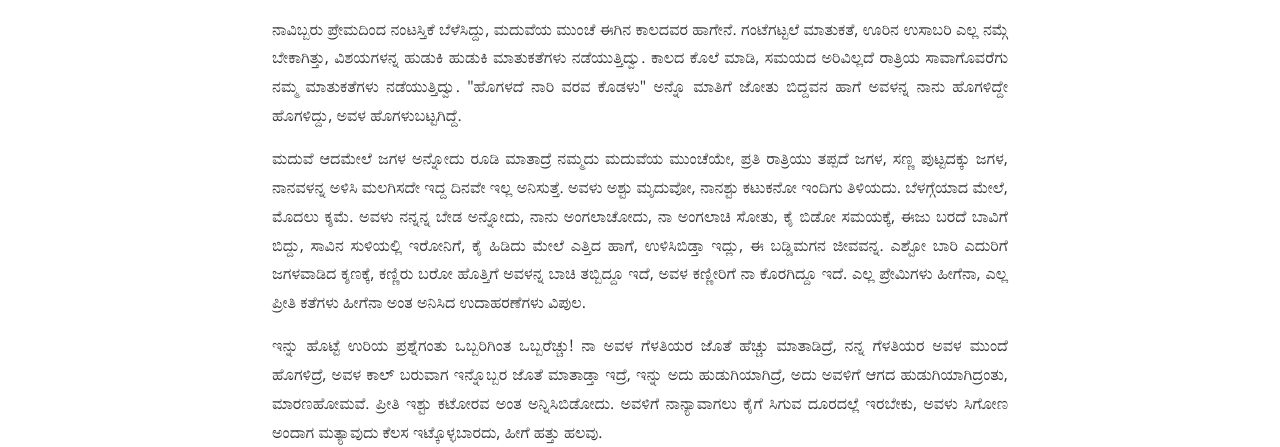
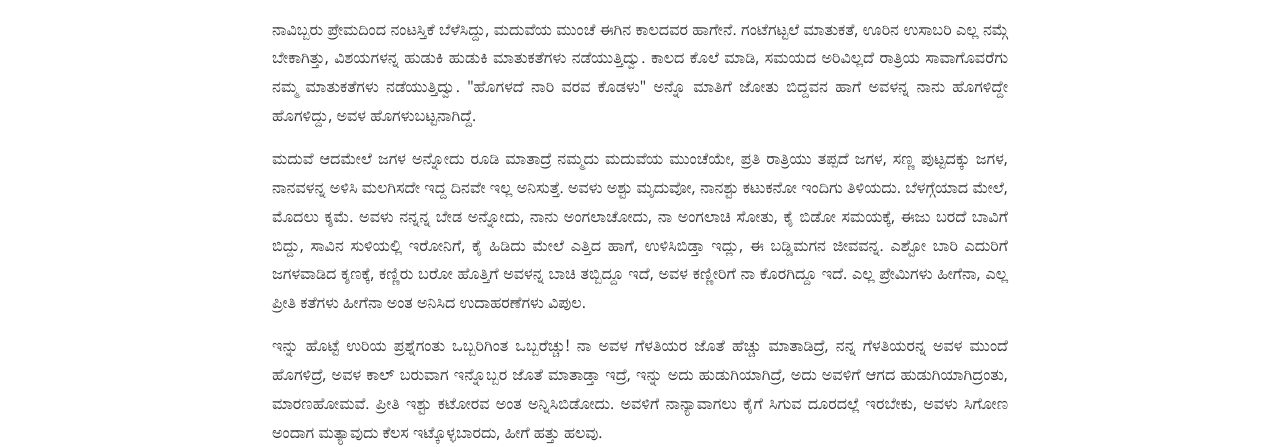
Before and after one commit to bencentra/centrarium, a Jekyll site: the page built from _posts/2019-04-19-nenapugala-maatu-madhura.markdown, in a window 1280 px wide and 900 px high, scrolled down 517 px. Shown: the part 242-689 px from the top of the window. Built offline with Jekyll 4.4.1, drawn with Linux system fonts in a browser that asks for light colours; nearby versions of some CDN libraries; comment, search, counter and statistics services are not loaded; a style sheet for code colours, icons or effects is not loaded.

Commit message:
Update 2019-04-19-nenapugala-maatu-madhura.markdown

```diff
--- a/_posts/2019-04-19-nenapugala-maatu-madhura.markdown
+++ b/_posts/2019-04-19-nenapugala-maatu-madhura.markdown
@@ -13,11 +13,11 @@
 
 <p align ="justify">ಅವಳ ನೆನಪುಗಳೆ ಹಾಗೆ, ಹುಣಸೆಹಣ್ಣಿಗೆ ಉಪ್ಪು ಹುಳಿ ಕಾರದ ಜೊತೆ ಸವಿಯಾಗಿರೋಕೆ ಬೆಲ್ಲದ ಜೊತೆ ಕುಟ್ಟುಣುಸೆ ಮಾಡಿ ತಿಂದಶ್ಟೆ ಚೆಂದ. ಮದುವೆಯಾಗಿ ವರ್ಶಗಳು ಉರುಳಿವೆ, ಅದೆಶ್ಟು ಸೊಗಸಾದ ನೆನಪುಗಳು ಬಿತ್ತಿದ್ದಾವೆ. ನೆನೆದ ಪ್ರತಿ ಕ್ಶಣ, ಮುದ, ಮುಕದ ಮೇಲೆ ನಗು. ಪಕ್ಕ ಕೂತವ್ನು ಮುಕ ನೋಡಿದ್ರೆ ಯಾವೋನೊ ತಿಕ್ಲ ಅಂದ್ಕೊಬೇಕು, ಹಾಗೆ.</p><!--more-->
 
-<p align ="justify">ನಾವಿಬ್ಬರು ಪ್ರೇಮದಿಂದ ನಂಟಸ್ತಿಕೆ ಬೆಳೆಸಿದ್ದು, ಮದುವೆಯ ಮುಂಚೆ ಈಗಿನ ಕಾಲದವರ ಹಾಗೇನೆ. ಗಂಟೆಗಟ್ಟಲೆ ಮಾತುಕತೆ, ಊರಿನ ಉಸಾಬರಿ ಎಲ್ಲ ನಮ್ಗೆ ಬೇಕಾಗಿತ್ತು, ವಿಶಯಗಳನ್ನ ಹುಡುಕಿ ಹುಡುಕಿ ಮಾತುಕತೆಗಳು ನಡೆಯುತ್ತಿದ್ವು. ಕಾಲದ ಕೊಲೆ ಮಾಡಿ, ಸಮಯದ ಅರಿವಿಲ್ಲದೆ ರಾತ್ರಿಯ ಸಾವಾಗೊವರೆಗು ನಮ್ಮ ಮಾತುಕತೆಗಳು ನಡೆಯುತ್ತಿದ್ವು. "ಹೊಗಳದೆ ನಾರಿ ವರವ ಕೊಡಳು" ಅನ್ನೊ ಮಾತಿಗೆ ಜೋತು ಬಿದ್ದವನ ಹಾಗೆ ಅವಳನ್ನ ನಾನು ಹೊಗಳಿದ್ದೇ ಹೊಗಳಿದ್ದು, ಅವಳ ಹೊಗಳುಬಟ್ಟಗಿದ್ದೆ.</p>
+<p align ="justify">ನಾವಿಬ್ಬರು ಪ್ರೇಮದಿಂದ ನಂಟಸ್ತಿಕೆ ಬೆಳೆಸಿದ್ದು, ಮದುವೆಯ ಮುಂಚೆ ಈಗಿನ ಕಾಲದವರ ಹಾಗೇನೆ. ಗಂಟೆಗಟ್ಟಲೆ ಮಾತುಕತೆ, ಊರಿನ ಉಸಾಬರಿ ಎಲ್ಲ ನಮ್ಗೆ ಬೇಕಾಗಿತ್ತು, ವಿಶಯಗಳನ್ನ ಹುಡುಕಿ ಹುಡುಕಿ ಮಾತುಕತೆಗಳು ನಡೆಯುತ್ತಿದ್ವು. ಕಾಲದ ಕೊಲೆ ಮಾಡಿ, ಸಮಯದ ಅರಿವಿಲ್ಲದೆ ರಾತ್ರಿಯ ಸಾವಾಗೊವರೆಗು ನಮ್ಮ ಮಾತುಕತೆಗಳು ನಡೆಯುತ್ತಿದ್ವು. "ಹೊಗಳದೆ ನಾರಿ ವರವ ಕೊಡಳು" ಅನ್ನೊ ಮಾತಿಗೆ ಜೋತು ಬಿದ್ದವನ ಹಾಗೆ ಅವಳನ್ನ ನಾನು ಹೊಗಳಿದ್ದೇ ಹೊಗಳಿದ್ದು, ಅವಳ ಹೊಗಳುಬಟ್ಟನಾಗಿದ್ದೆ.</p>
 
 <p align ="justify">ಮದುವೆ ಆದಮೇಲೆ ಜಗಳ ಅನ್ನೋದು ರೂಡಿ ಮಾತಾದ್ರೆ ನಮ್ಮದು ಮದುವೆಯ ಮುಂಚೆಯೇ, ಪ್ರತಿ ರಾತ್ರಿಯು ತಪ್ಪದೆ ಜಗಳ, ಸಣ್ಣ ಪುಟ್ಟದಕ್ಕು ಜಗಳ, ನಾನವಳನ್ನ ಅಳಿಸಿ ಮಲಗಿಸದೇ ಇದ್ದ ದಿನವೇ ಇಲ್ಲ ಅನಿಸುತ್ತೆ. ಅವಳು ಅಶ್ಟು ಮೃದುವೋ, ನಾನಶ್ಟು ಕಟುಕನೋ ಇಂದಿಗು ತಿಳಿಯದು. ಬೆಳಗ್ಗೆಯಾದ ಮೇಲೆ, ಮೊದಲು ಕ್ಶಮೆ. ಅವಳು ನನ್ನನ್ನ ಬೇಡ ಅನ್ನೋದು, ನಾನು ಅಂಗಲಾಚೋದು, ನಾ ಅಂಗಲಾಚಿ ಸೋತು, ಕೈ ಬಿಡೋ ಸಮಯಕ್ಕೆ, ಈಜು ಬರದೆ ಬಾವಿಗೆ ಬಿದ್ದು, ಸಾವಿನ ಸುಳಿಯಲ್ಲಿ ಇರೋನಿಗೆ, ಕೈ ಹಿಡಿದು ಮೇಲೆ ಎತ್ತಿದ ಹಾಗೆ, ಉಳಿಸಿಬಿಡ್ತಾ ಇದ್ಲು, ಈ ಬಡ್ಡಿಮಗನ ಜೀವವನ್ನ. ಎಶ್ಟೋ ಬಾರಿ ಎದುರಿಗೆ ಜಗಳವಾಡಿದ ಕ್ಶಣಕ್ಕೆ, ಕಣ್ಣಿರು ಬರೋ ಹೊತ್ತಿಗೆ ಅವಳನ್ನ ಬಾಚಿ ತಬ್ಬಿದ್ದೂ ಇದೆ, ಅವಳ ಕಣ್ಣೀರಿಗೆ ನಾ ಕೊರಗಿದ್ದೂ ಇದೆ. ಎಲ್ಲ ಪ್ರೇಮಿಗಳು ಹೀಗೆನಾ, ಎಲ್ಲ ಪ್ರೀತಿ ಕತೆಗಳು ಹೀಗೆನಾ ಅಂತ ಅನಿಸಿದ ಉದಾಹರಣೆಗಳು ವಿಪುಲ.</p>
 
-<p align ="justify">ಇನ್ನು ಹೊಟ್ಟೆ ಉರಿಯ ಪ್ರಶ್ನೆಗಂತು ಒಬ್ಬರಿಗಿಂತ ಒಬ್ಬರೆಚ್ಚು! ನಾ ಅವಳ ಗೆಳತಿಯರ ಜೊತೆ ಹೆಚ್ಚು ಮಾತಾಡಿದ್ರೆ, ನನ್ನ ಗೆಳತಿಯರ ಅವಳ‌ ಮುಂದೆ ಹೊಗಳಿದ್ರೆ, ಅವಳ ಕಾಲ್ ಬರುವಾಗ ಇನ್ನೊಬ್ಬರ ಜೊತೆ ಮಾತಾಡ್ತಾ ಇದ್ರೆ, ಇನ್ನು ಅದು ಹುಡುಗಿಯಾಗಿದ್ರೆ, ಅದು ಅವಳಿಗೆ ಆಗದ ಹುಡುಗಿಯಾಗಿದ್ರಂತು, ಮಾರಣಹೋಮವೆ. ಪ್ರೀತಿ ಇಶ್ಟು ಕಟೋರವ ಅಂತ ಅನ್ನಿಸಿಬಿಡೋದು. ಅವಳಿಗೆ ನಾನ್ಯಾವಾಗಲು ಕೈಗೆ ಸಿಗುವ ದೂರದಲ್ಲೆ ಇರಬೇಕು, ಅವಳು ಸಿಗೋಣ ಅಂದಾಗ ಮತ್ಯಾವುದು ಕೆಲಸ ಇಟ್ಕೊಳ್ಳಬಾರದು, ಹೀಗೆ ಹತ್ತು ಹಲವು.</p>
+<p align ="justify">ಇನ್ನು ಹೊಟ್ಟೆ ಉರಿಯ ಪ್ರಶ್ನೆಗಂತು ಒಬ್ಬರಿಗಿಂತ ಒಬ್ಬರೆಚ್ಚು! ನಾ ಅವಳ ಗೆಳತಿಯರ ಜೊತೆ ಹೆಚ್ಚು ಮಾತಾಡಿದ್ರೆ, ನನ್ನ ಗೆಳತಿಯರನ್ನ ಅವಳ‌ ಮುಂದೆ ಹೊಗಳಿದ್ರೆ, ಅವಳ ಕಾಲ್ ಬರುವಾಗ ಇನ್ನೊಬ್ಬರ ಜೊತೆ ಮಾತಾಡ್ತಾ ಇದ್ರೆ, ಇನ್ನು ಅದು ಹುಡುಗಿಯಾಗಿದ್ರೆ, ಅದು ಅವಳಿಗೆ ಆಗದ ಹುಡುಗಿಯಾಗಿದ್ರಂತು, ಮಾರಣಹೋಮವೆ. ಪ್ರೀತಿ ಇಶ್ಟು ಕಟೋರವ ಅಂತ ಅನ್ನಿಸಿಬಿಡೋದು. ಅವಳಿಗೆ ನಾನ್ಯಾವಾಗಲು ಕೈಗೆ ಸಿಗುವ ದೂರದಲ್ಲೆ ಇರಬೇಕು, ಅವಳು ಸಿಗೋಣ ಅಂದಾಗ ಮತ್ಯಾವುದು ಕೆಲಸ ಇಟ್ಕೊಳ್ಳಬಾರದು, ಹೀಗೆ ಹತ್ತು ಹಲವು.</p>
 
 <p align ="justify">ಇನ್ನು ನಾ ಗಂಡಾಗಿ ಅದೆಶ್ಟು ಉರ್ಕೋತಾ ಇದ್ನೋ. ನನ್ನ ಬಾಳಿಗೂ ಸ್ವಲ್ಪ ನಾಚಿಕೆ ಆಗ್ಬೇಕು. ಊಟಕ್ಕೆ ಬಂದ್ರೆ ನನ್ನ ಜೊತೆಗೆ ಬರಬೇಕು, ನನ್ನ ಹತ್ರವೇ ಕೂರಬೇಕು, ನನ್ನ ಗೆಳೆಯರನ್ನ ಮಾತಾಡಿಸೋದು ತಪ್ಪನ್ನಿಸ್ಸದೆ ಇದ್ರು, ಅವರ ಜೊತೆ ಅವಳ ಆತ್ಮಿಯ ಮಾತುಕತೆ ಎದೆಯಲ್ಲಿ ಕೊಳ್ಳಿ ಇಟ್ಟಾಗಿರೋದು. ಇನ್ನು ಆ ಮಾತುಕತೆಗೆ ನಾ ದೂರದ ವೀಕ್ಶಕನಾದರಂತು, ಮುಗೀತು. ಲೋಕವೇ ಸ್ಮಶಾನ, ನಾನೇ ಹೆಣ, ಸುಮ್ನೆ ಗುಂಡಿ ತೆಗೆದು ನಾನೆ ಮೈಮೇಲೆ ಮಣ್ಣು ಸುರಿದುಕೊಂಡು ಸಮಾದಿ ಆಗೋ ಯೋಚನೆ ಬಂದುಬಿಡೋದು. ಮತ್ತೆ ಮುಂದಿನ ಕ್ಶಣಕ್ಕೆ, "ತೂ, ಮೊದಲು ಆ ಮಾತುಕತೆ ಮುರಿಯೋಣ, ನಂಗಿಲ್ಲಿ ಬೆಂಕಿ ಹತ್ತಿದೆ, ಈ ಬಡ್ಡಿಮಗನಿಗೆ ಕಶ್ಟ ಸುಕ ಹೇಳೋದಕ್ಕೆ ನನ್ನುಡುಗಿಯೇ ಬೇಕಾ" ಅನ್ಸೋದು.</p>
 
```
